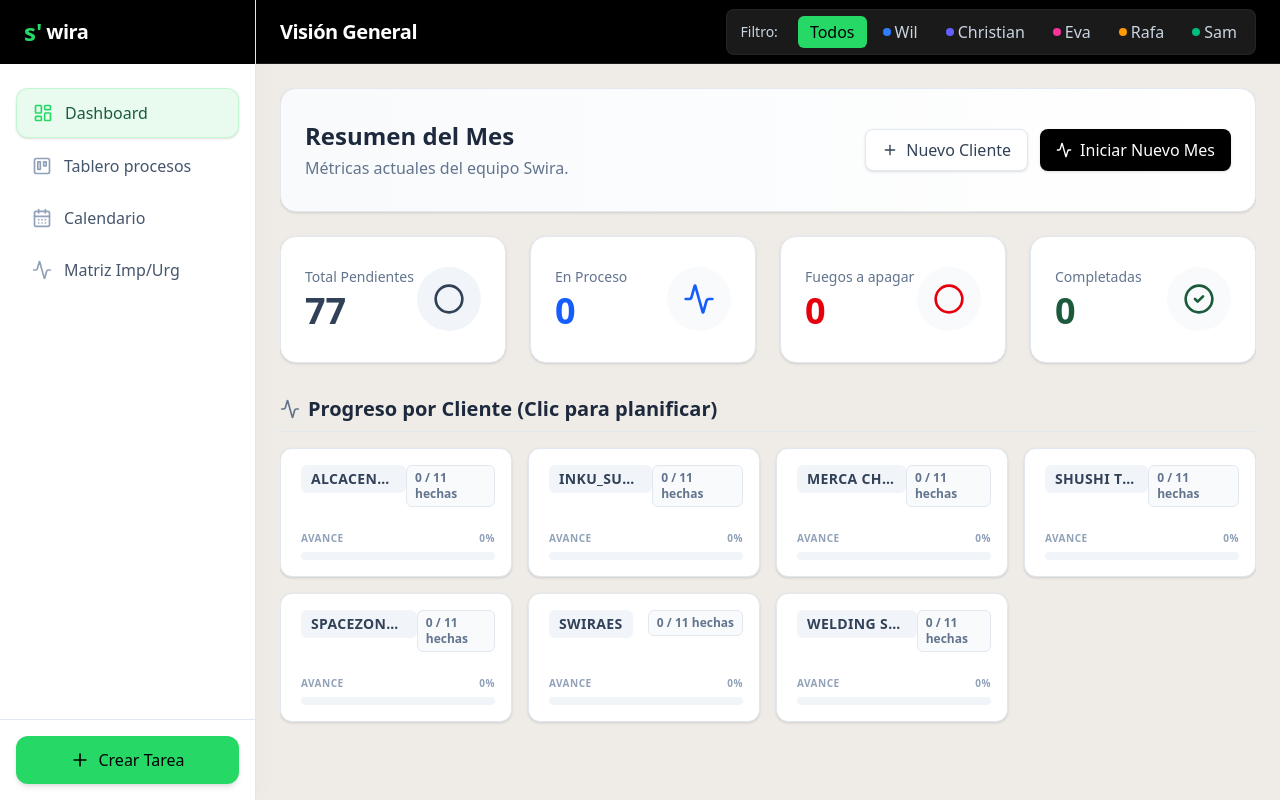
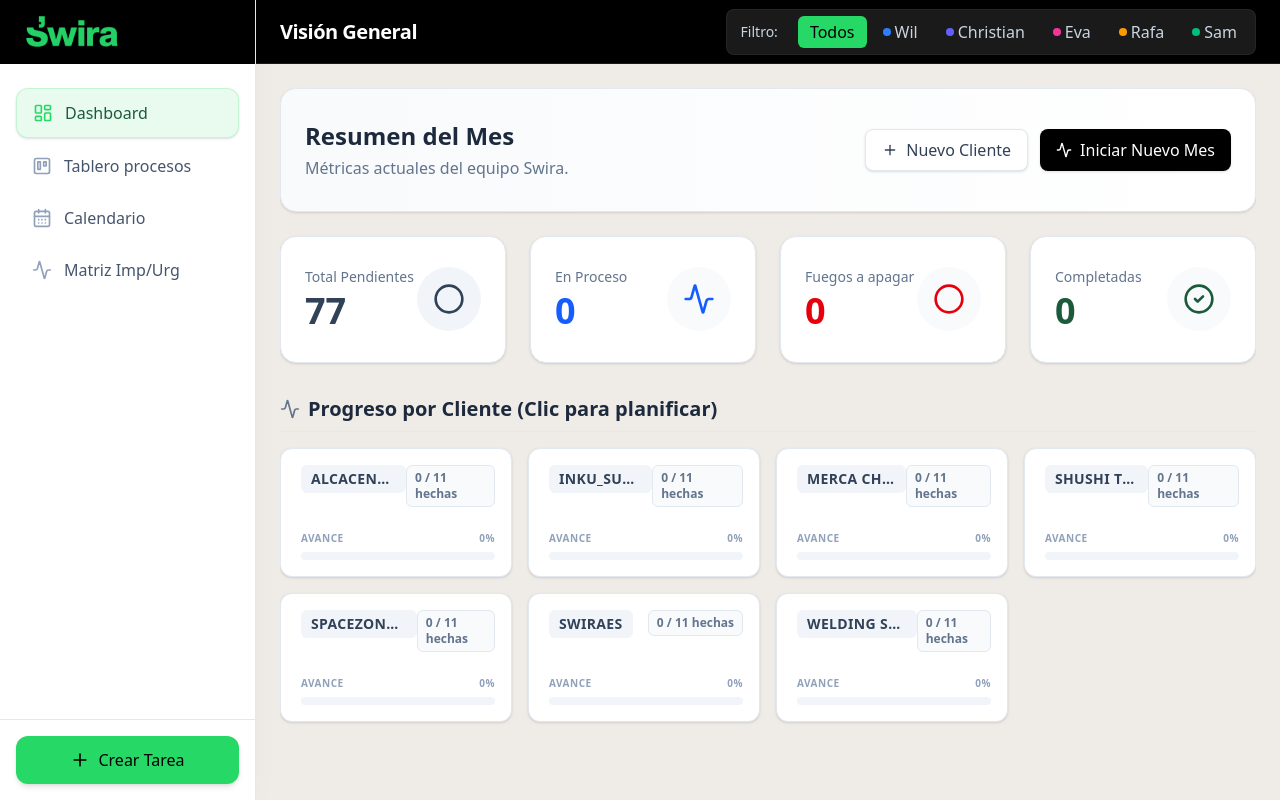
Before and after one commit to Chrisfriki/swira-crm, a Next.js app: page / in a window 1280 px wide. Built offline with nearby package versions, Linux system fonts and the light colour scheme.

Commit message:
Add Swira brand logo

```diff
--- a/swira_manager.tsx
+++ b/swira_manager.tsx
@@ -1,6 +1,7 @@
 'use client';
 
 import React, { useState, useEffect } from 'react';
+import Image from 'next/image';
 import { Plus, X, CheckCircle2, Circle, Clock, Tag, ChevronLeft, ChevronRight, CalendarDays, LayoutDashboard, Trello, Activity, Calendar as CalendarIcon, Users, Edit3, Trash2 } from 'lucide-react';
 
 // ---------------------------------------------------------
@@ -411,10 +412,14 @@
       <div className={`w-64 bg-white border-r border-slate-200 flex flex-col shadow-[4px_0_24px_rgba(0,0,0,0.02)] z-10`}>
         {/* LOGO AREA */}
         <div className={`h-16 flex items-center px-6 bg-[${BRAND_COLORS.preto}]`}>
-           <div className="flex items-center" aria-label="Swira">
-             <span className={`text-[${BRAND_COLORS.verdeMedio}] font-bold text-2xl mr-1`}>s&apos;</span>
-             <span className="text-white font-bold text-xl tracking-tight">wira</span>
-           </div>
+          <Image
+            src="/branding/swira-logo.png"
+            alt="Swira"
+            width={160}
+            height={60}
+            className="h-9 w-auto object-contain"
+            preload
+          />
         </div>
 
         {/* Navigations */}
```
Also changed, not shown: public/branding/swira-logo.png (added).
